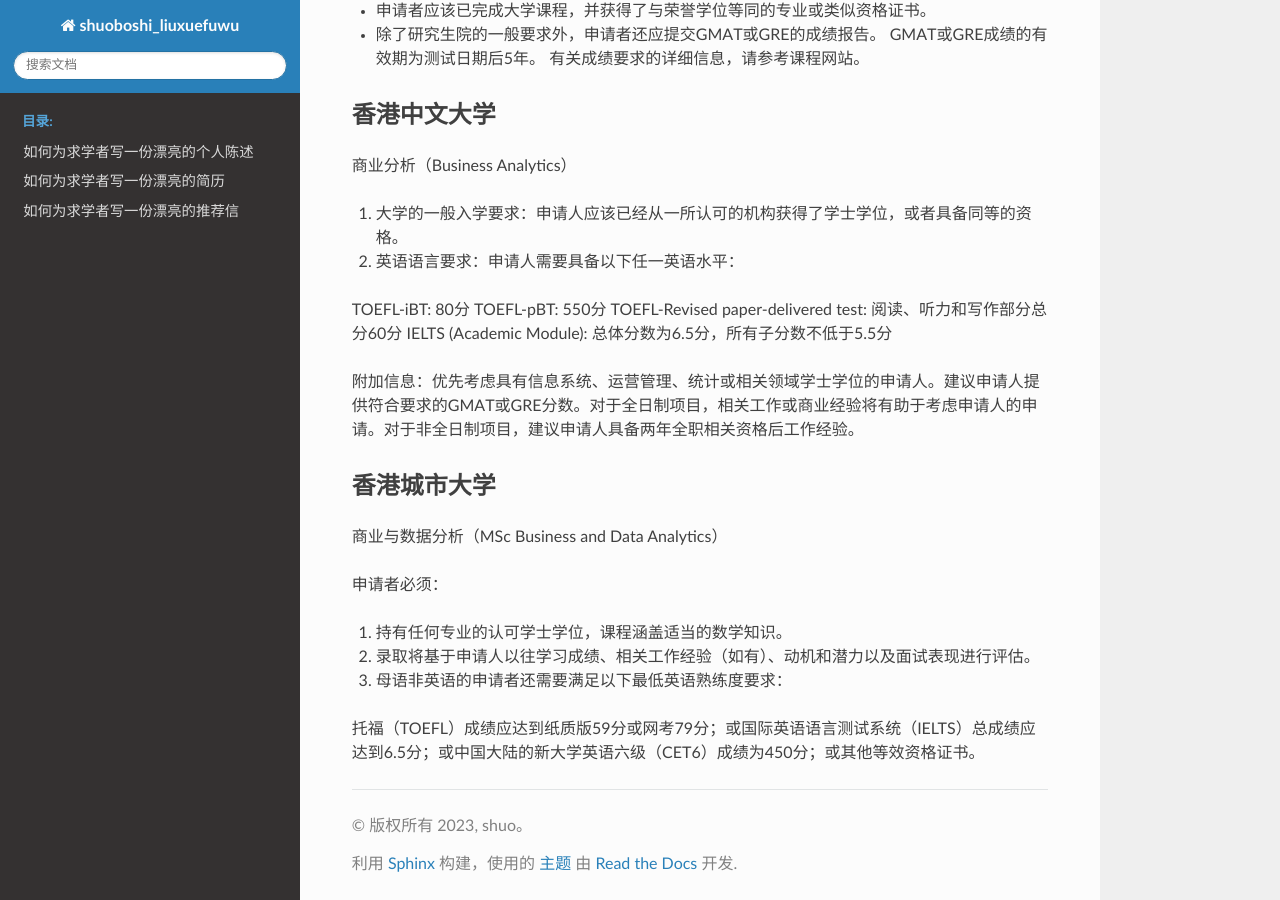
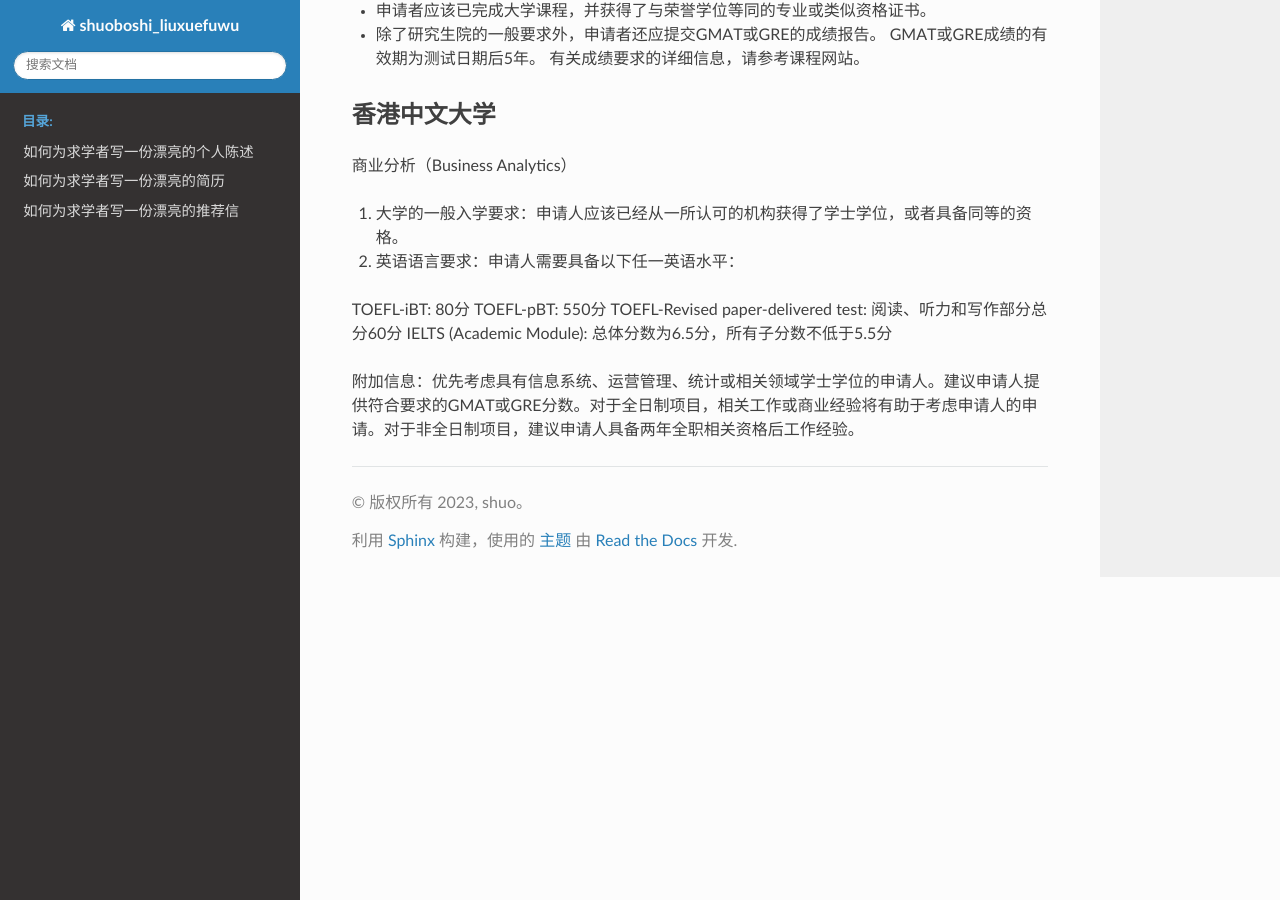
Before and after one commit to shuo1118/liuxue, a Sphinx documentation site: the page built from docs/source/HKB.rst, in a window 1280 px wide and 900 px high, scrolled down 644 px. Built offline with Sphinx 7.4.7 and the Read the Docs theme 2.0.0, drawn with Linux system fonts in a browser that asks for light colours.

Commit message:
Update HKB.rst

```diff
--- a/docs/source/HKB.rst
+++ b/docs/source/HKB.rst
@@ -44,17 +44,3 @@ TOEFL-Revised paper-delivered test: 阅读、听力和写作部分总分60分
 IELTS (Academic Module): 总体分数为6.5分，所有子分数不低于5.5分
 
 附加信息：优先考虑具有信息系统、运营管理、统计或相关领域学士学位的申请人。建议申请人提供符合要求的GMAT或GRE分数。对于全日制项目，相关工作或商业经验将有助于考虑申请人的申请。对于非全日制项目，建议申请人具备两年全职相关资格后工作经验。
-
-香港城市大学
-------
-商业与数据分析（MSc Business and Data Analytics）
-
-申请者必须：
-
-1. 持有任何专业的认可学士学位，课程涵盖适当的数学知识。
-
-2. 录取将基于申请人以往学习成绩、相关工作经验（如有）、动机和潜力以及面试表现进行评估。
-
-3. 母语非英语的申请者还需要满足以下最低英语熟练度要求：
-
-托福（TOEFL）成绩应达到纸质版59分或网考79分；或国际英语语言测试系统（IELTS）总成绩应达到6.5分；或中国大陆的新大学英语六级（CET6）成绩为450分；或其他等效资格证书。
```
